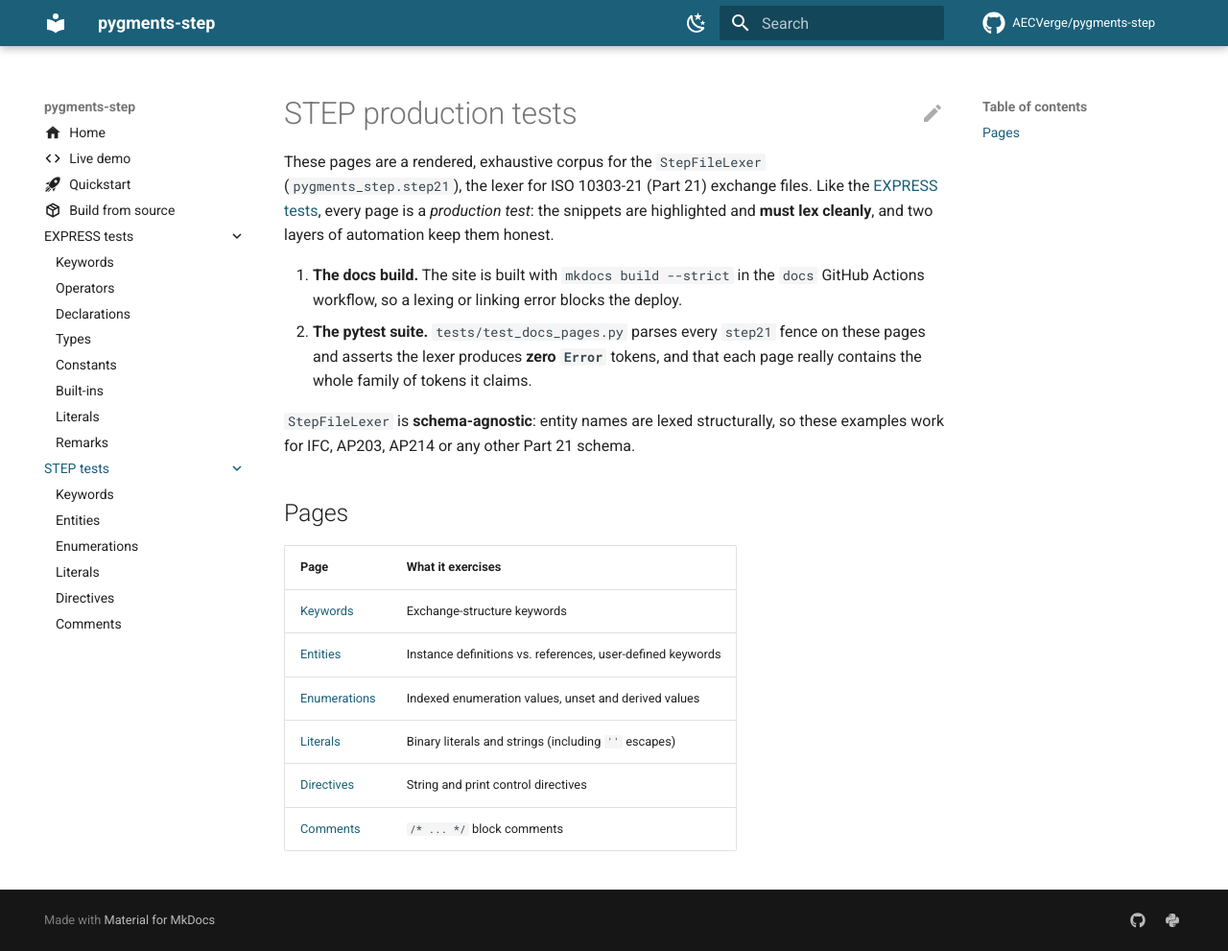
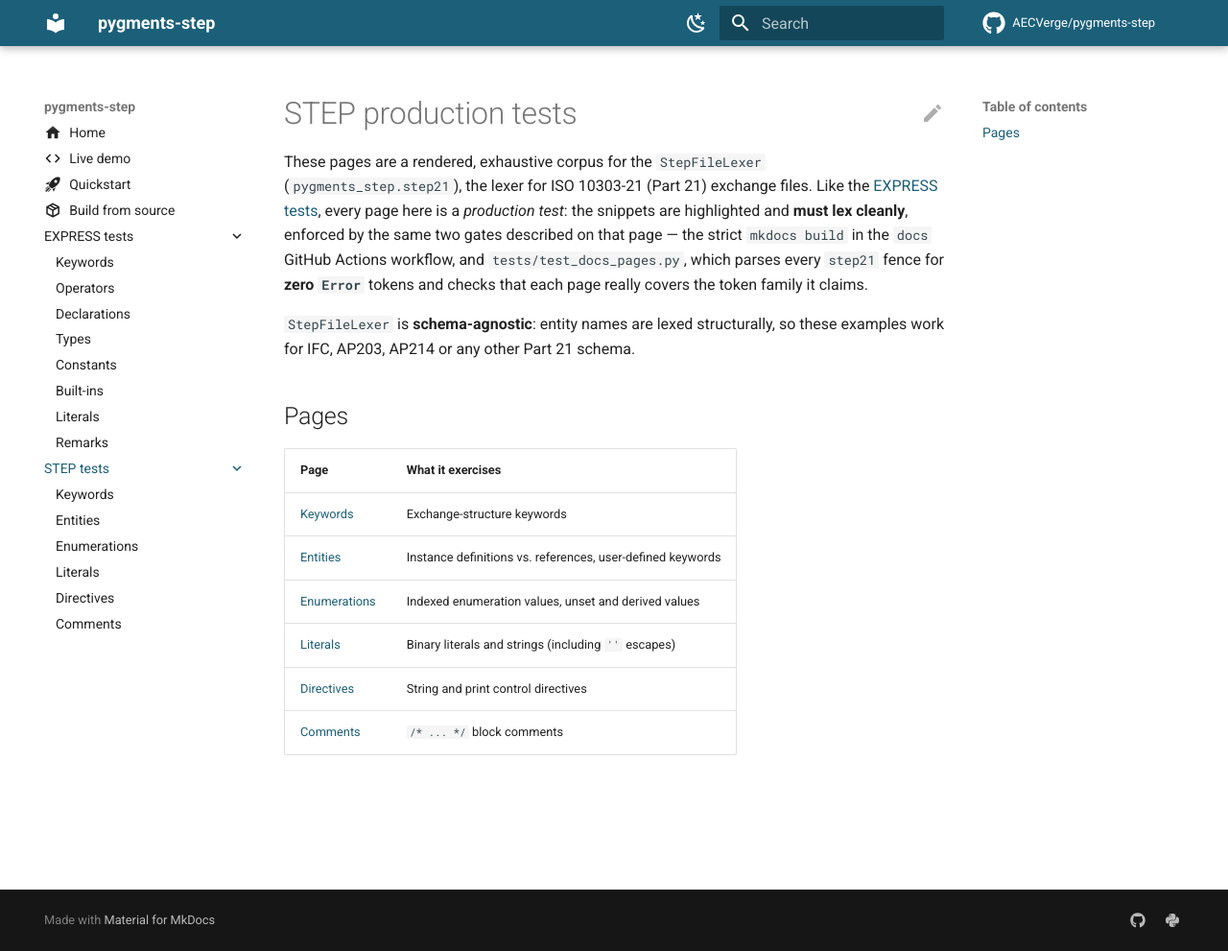
Before and after one commit to AECVerge/pygments-step, an MkDocs documentation site: the page built from docs/step/index.md, in a window 1280 px wide and 991 px high. Shown: the whole window at 96% size. Built offline with MkDocs 1.6.1 and Material for MkDocs 9.7.7, drawn with Linux system fonts in a browser that asks for light colours; comment, search, counter and statistics services are not loaded.

Commit message:
Polish project for the 0.1.0 release
- CHANGELOG: fold the Unreleased CI/CD notes into 0.1.0 and set the release date
- ci: run tests on Python 3.9-3.13 in a matrix, gate the strict docs build on it
- gitignore: ignore dist/
- docs: correct the \P\ string control directive to the ISO 10303-21 form (\PA\),
  and drop the duplicated production-test intro between the express/step index pages

```diff
--- a/docs/step/index.md
+++ b/docs/step/index.md
@@ -6,16 +6,12 @@
 
 These pages are a rendered, exhaustive corpus for the `StepFileLexer`
 (`pygments_step.step21`), the lexer for ISO 10303-21 (Part 21) exchange files.
-Like the [EXPRESS tests](../express/index.md), every page is a *production
-test*: the snippets are highlighted and **must lex cleanly**, and two layers of
-automation keep them honest.
-
-1. **The docs build.** The site is built with `mkdocs build --strict` in the
-   `docs` GitHub Actions workflow, so a lexing or linking error blocks the
-   deploy.
-2. **The pytest suite.** `tests/test_docs_pages.py` parses every `step21`
-   fence on these pages and asserts the lexer produces **zero `Error`** tokens,
-   and that each page really contains the whole family of tokens it claims.
+Like the [EXPRESS tests](../express/index.md), every page here is a *production
+test*: the snippets are highlighted and **must lex cleanly**, enforced by the same
+two gates described on that page — the strict `mkdocs build` in the `docs`
+GitHub Actions workflow, and `tests/test_docs_pages.py`, which parses every
+`step21` fence for **zero `Error`** tokens and checks that each page really
+covers the token family it claims.
 
 `StepFileLexer` is **schema-agnostic**: entity names are lexed structurally, so
 these examples work for IFC, AP203, AP214 or any other Part 21 schema.
```
Also changed, not shown: CHANGELOG.md (+7 -17 lines), docs/step/directives.md (+7 -6 lines), 2 other files.
